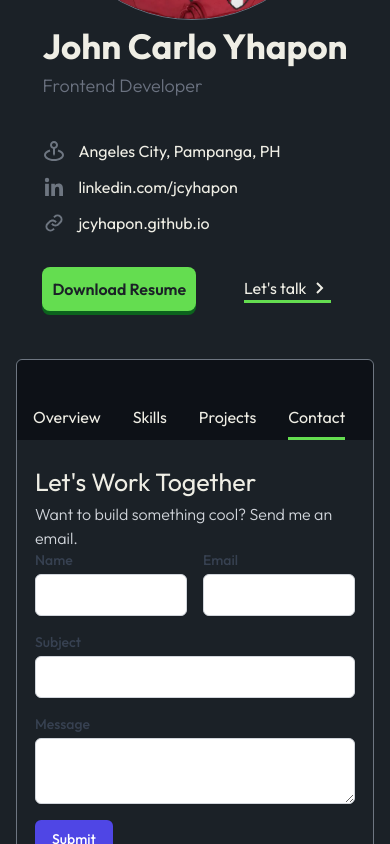
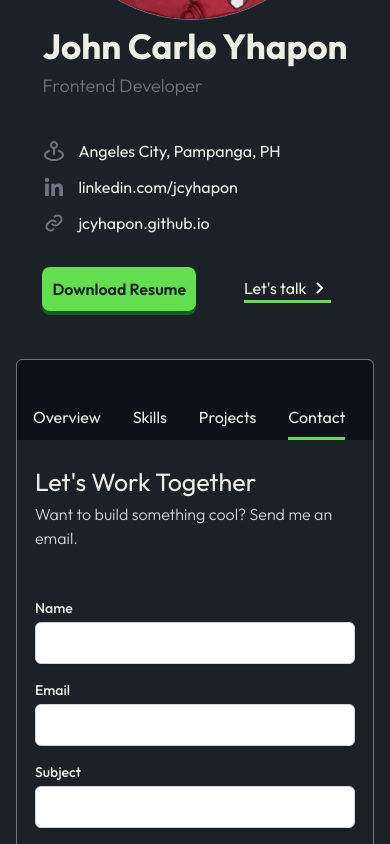
Before and after one commit to JCYhapon/portfolio, a React (Vite) app: page / in a window 390 px wide. Both pictures are taken after a click on the item "Contact". Shown: the part 431-1275 px from the top of the page. Built offline with nearby package versions, Linux system fonts and the light colour scheme.

Commit message:
layout: different browser responsive and removed unused codes

```diff
--- a/src/pages/Contact.jsx
+++ b/src/pages/Contact.jsx
@@ -1,4 +1,5 @@
 import React, { useState } from "react";
+import "./Contact.css";
 
 const Contact = () => {
   const [formData, setFormData] = useState({
@@ -24,7 +25,7 @@ const Contact = () => {
 
   return (
     <section className="lg:px-[35px] xs:px-[10px]">
-      <div className=" mt-[1rem]">
+      <div className=" mt-[1rem] mb-[3rem]">
         <h1 className="xl:text-[55px] lg:text-[45px] xs:text-[25px] text-[35px]">
           Let's Work Together
         </h1>
@@ -34,12 +35,9 @@ const Contact = () => {
       </div>
       {/* EMAIL FORMAT */}
       <form onSubmit={handleSubmit}>
-        <div className="flex gap-4">
+        <div className="flex gap-4 xs:flex-col xs:gap-0 xl:flex-row lg:flex-row md:flex-row sm:flex-row lg:gap-4 md:gap-4 sm:gap-4 xl:gap-4 ">
           <div className="mb-4 w-full">
-            <label
-              htmlFor="name"
-              className="block text-sm font-medium text-gray-700"
-            >
+            <label htmlFor="name" className="block text-sm font-medium">
               Name
             </label>
             <input
@@ -53,10 +51,7 @@ const Contact = () => {
             />
           </div>
           <div className="mb-4 w-full">
-            <label
-              htmlFor="email"
-              className="block text-sm font-medium text-gray-700"
-            >
+            <label htmlFor="email" className="block text-sm font-medium ">
               Email
             </label>
             <input
@@ -72,10 +67,7 @@ const Contact = () => {
         </div>
 
         <div className="mb-4">
-          <label
-            htmlFor="subject"
-            className="block text-sm font-medium text-gray-700"
-          >
+          <label htmlFor="subject" className="block text-sm font-medium ">
             Subject
           </label>
           <input
@@ -89,10 +81,7 @@ const Contact = () => {
           />
         </div>
         <div className="mb-4">
-          <label
-            htmlFor="message"
-            className="block text-sm font-medium text-gray-700"
-          >
+          <label htmlFor="message" className="block text-sm font-medium ">
             Message
           </label>
           <textarea
@@ -105,10 +94,11 @@ const Contact = () => {
           />
         </div>
         <button
+          id="sendMessage"
           type="submit"
-          className="inline-flex justify-center py-2 px-4 border border-transparent shadow-sm text-sm font-medium rounded-md text-white bg-indigo-600 hover:bg-indigo-700 focus:outline-none focus:ring-2 focus:ring-offset-2 focus:ring-indigo-500"
+          className="py-[10px] px-[25px] font-semibold mt-6"
         >
-          Submit
+          Send Message
         </button>
       </form>
     </section>
```
